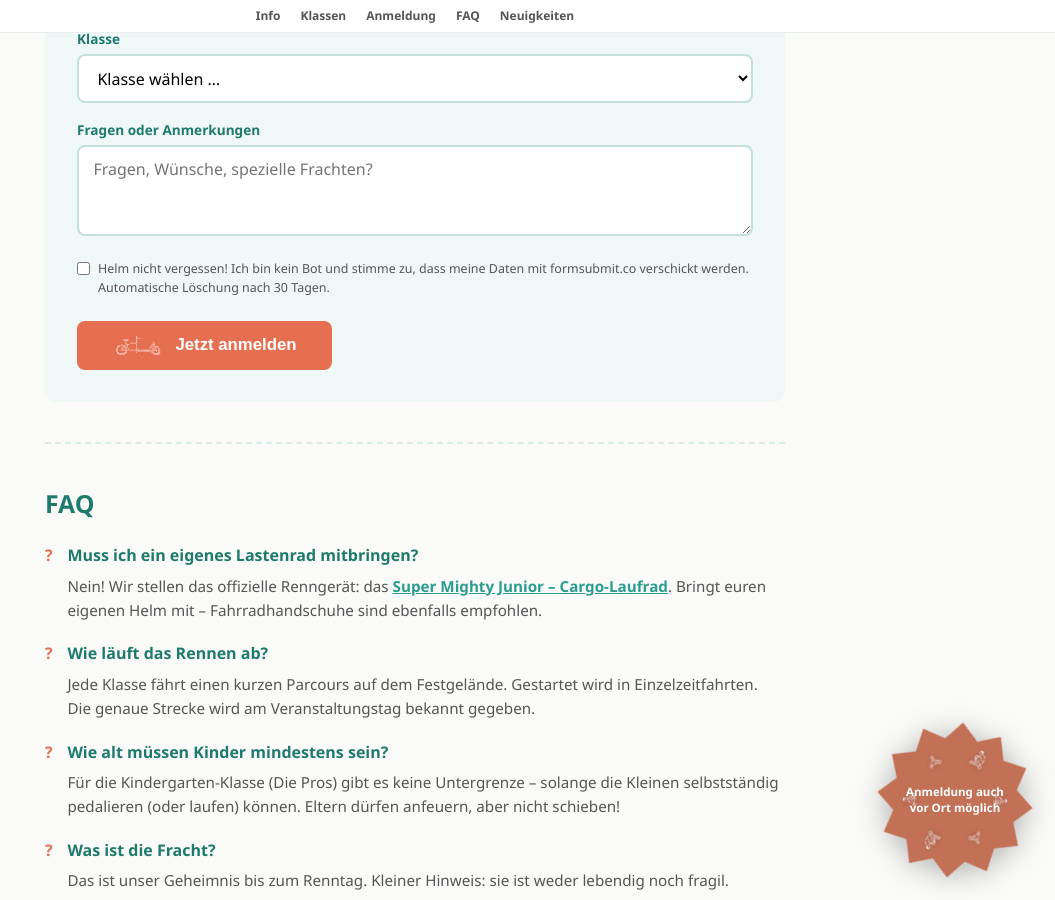
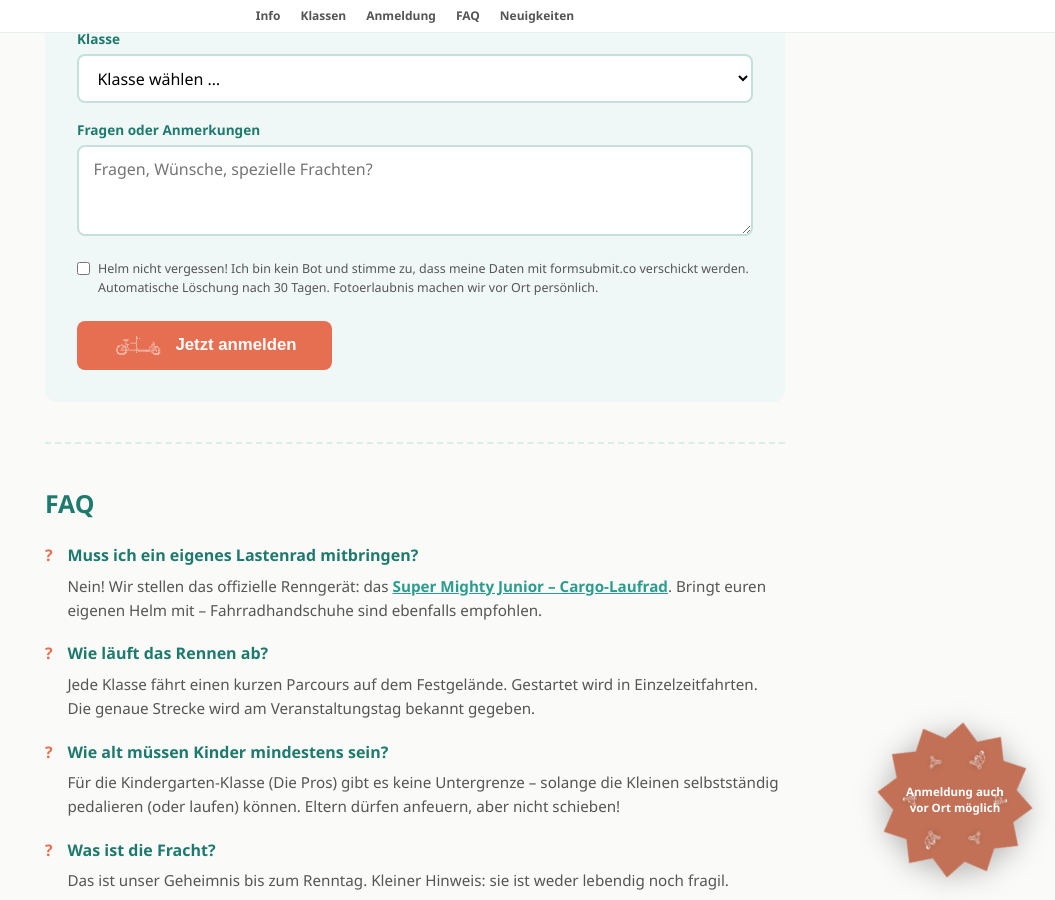
Before and after one commit to falkorichter/moabit-lastenlaufrad-champion-2026, a Jekyll site: the page built from index.html, in a window 1280 px wide and 900 px high, scrolled down 1757 px. Shown: the whole window, without its empty margins (225-1280 px from the left). Built offline with Jekyll 4.4.1, drawn with Linux system fonts in a browser that asks for light colours.

Commit message:
Modify consent message in index.html
Updated consent message to include photo permission details.

```diff
--- a/index.html
+++ b/index.html
@@ -164,7 +164,7 @@ title: Moabiter Lastenlaufrad Kiez-WM 2026
         <div class="field field-consent">
           <label class="consent-label">
             <input type="checkbox" name="datenschutz" value="zugestimmt" required>
-            Helm nicht vergessen! Ich bin kein Bot und stimme zu, dass meine Daten mit formsubmit.co verschickt werden. Automatische Löschung nach 30 Tagen.
+            Helm nicht vergessen! Ich bin kein Bot und stimme zu, dass meine Daten mit formsubmit.co verschickt werden. Automatische Löschung nach 30 Tagen. Fotoerlaubnis machen wir vor Ort persönlich.
           </label>
         </div>
 
```
